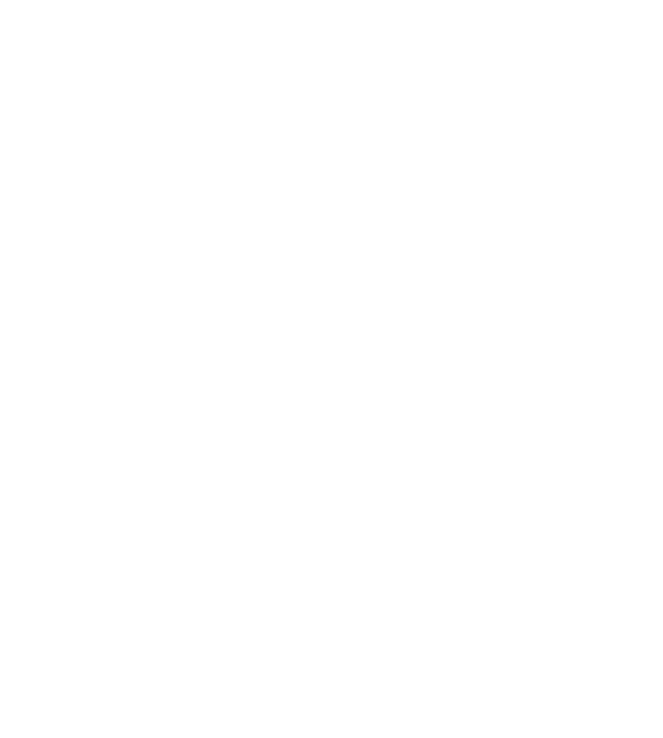
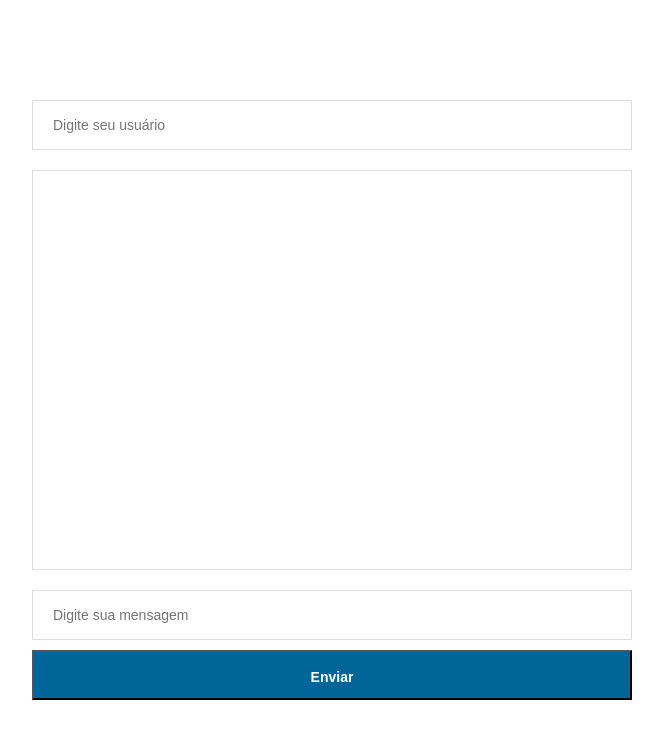
Before and after one commit to manoelrmf/chat, a website: page public/index.html in a window 1280 px wide. Shown: the whole page, without its empty margins (308-971 px from the left). Drawn offline with nearby package versions, Linux system fonts and the light colour scheme.

Commit message:
Create form

```diff
--- a/public/index.html
+++ b/public/index.html
@@ -10,7 +10,12 @@
 </head>
 
 <body>
-
+    <form id="chat">
+        <input type="text" name="username" placeholder="Digite seu usuário">
+        <div class="messages"></div>
+        <input type="text" name="message" placeholder="Digite sua mensagem">
+        <button type="submit">Enviar</button>
+    </form>
     <script src="https://cdnjs.cloudflare.com/ajax/libs/socket.io/2.3.0/socket.io.js"></script>
     <script src="https://code.jquery.com/jquery-3.4.1.min.js" integrity="sha256-CSXorXvZcTkaix6Yvo6HppcZGetbYMGWSFlBw8HfCJo=" crossorigin="anonymous"></script>
 </body>
```
